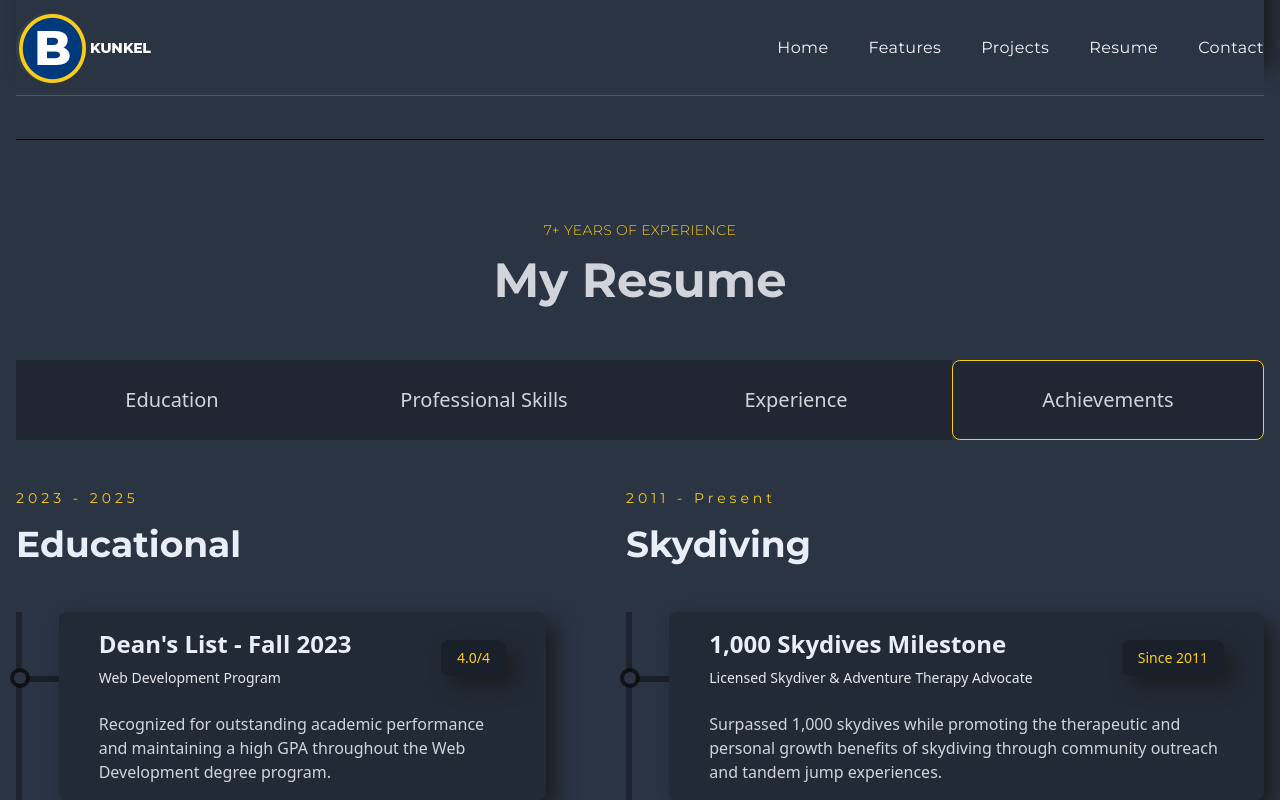
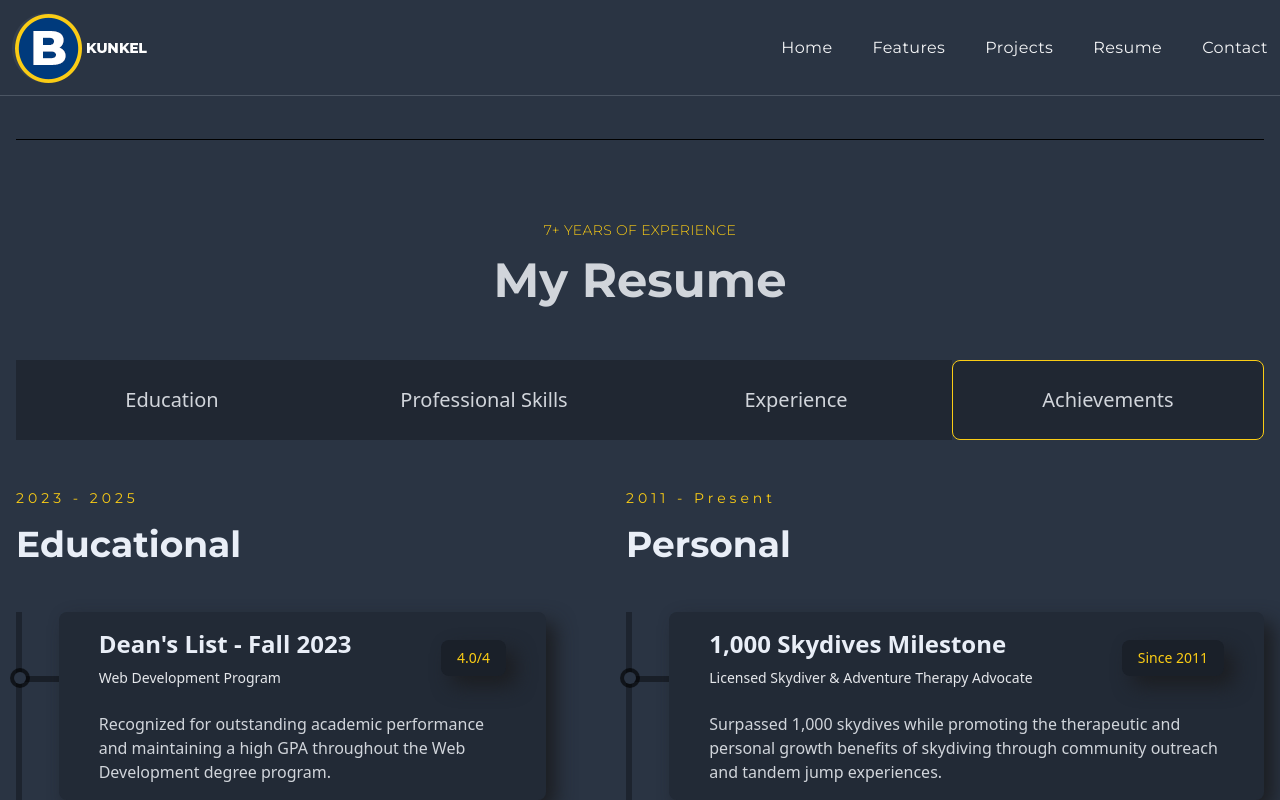
Before and after one commit to Skydiver412/portfolio, a React (Create React App) app: page / in a window 1280 px wide. Both pictures are taken after a click on the item "Achievements". Shown: the part 3175-3975 px from the top of the page. Built offline with nearby package versions, Linux system fonts and the light colour scheme.

Commit message:
Fixed the navbars styling

```diff
--- a/src/App.js
+++ b/src/App.js
@@ -11,8 +11,9 @@
 
 function App() {
   return (
+    <>
+      <Navbar />
       <div className="w-full h-auto bg-bodyColor text-lightText px-4">
-      <Navbar />
         <div className="max-w-screen-xl mx-auto">
           <Banner />
           <Features />
@@ -24,6 +25,7 @@
           <FooterBottom />
         </div>
       </div>
+    </>
   );
 }
 
--- a/src/components/navbar/Navbar.js
+++ b/src/components/navbar/Navbar.js
@@ -10,7 +10,7 @@
   const [showMenu, setShowMenu] = useState(false);
 
   return (
-    <div className="w-full h-24 sticky top-0 z-50 bg-bodyColor mx-auto flex justify-between items-center font-titleFont border-b-[1px] border-b-gray-600">
+    <div className="w-full px-3 h-24 sticky top-0 z-50 bg-bodyColor mx-auto flex justify-between items-center font-titleFont border-b-[1px] border-b-gray-600">
       <div>
         <img src={logo} alt="logo" />
       </div>
--- a/src/components/resume/Achievement.js
+++ b/src/components/resume/Achievement.js
@@ -47,7 +47,7 @@
           <p className="text-sm text-designColor tracking-[4px]">
             2011 - Present
           </p>
-          <h2 className="text-3xl md:text-4xl font-bold">Skydiving</h2>
+          <h2 className="text-3xl md:text-4xl font-bold">Personal</h2>
         </div>
         <div className="w-full h-auto border-l-[6px] border-l-black border-opacity-30 flex flex-col gap-10">
           <ResumeCard
@@ -56,18 +56,6 @@
             result="Since 2011"
             des="Surpassed 1,000 skydives while promoting the therapeutic and personal growth benefits of skydiving through community outreach and tandem jump experiences."
           />
-          {/* <ResumeCard
-            title="Lorem ipsum dolor sit amet."
-            subTitle="Lorem ipsum dolor sit amet alternative."
-            result="Success"
-            des="Lorem ipsum dolor sit amet consectetur adipisicing elit. Tempora itaque accusamus corporis dolor debitis natus sapiente, voluptates possimus minima totam!"
-          />
-          <ResumeCard
-            title="Lorem ipsum dolor sit amet."
-            subTitle="Lorem ipsum dolor sit amet alternative."
-            result="Success"
-            des="Lorem ipsum dolor sit amet consectetur adipisicing elit. Tempora itaque accusamus corporis dolor debitis natus sapiente, voluptates possimus minima totam!"
-          /> */}
         </div>
       </div>
     </motion.div>
```
Lines whose indentation alone changed are shown as unchanged.
